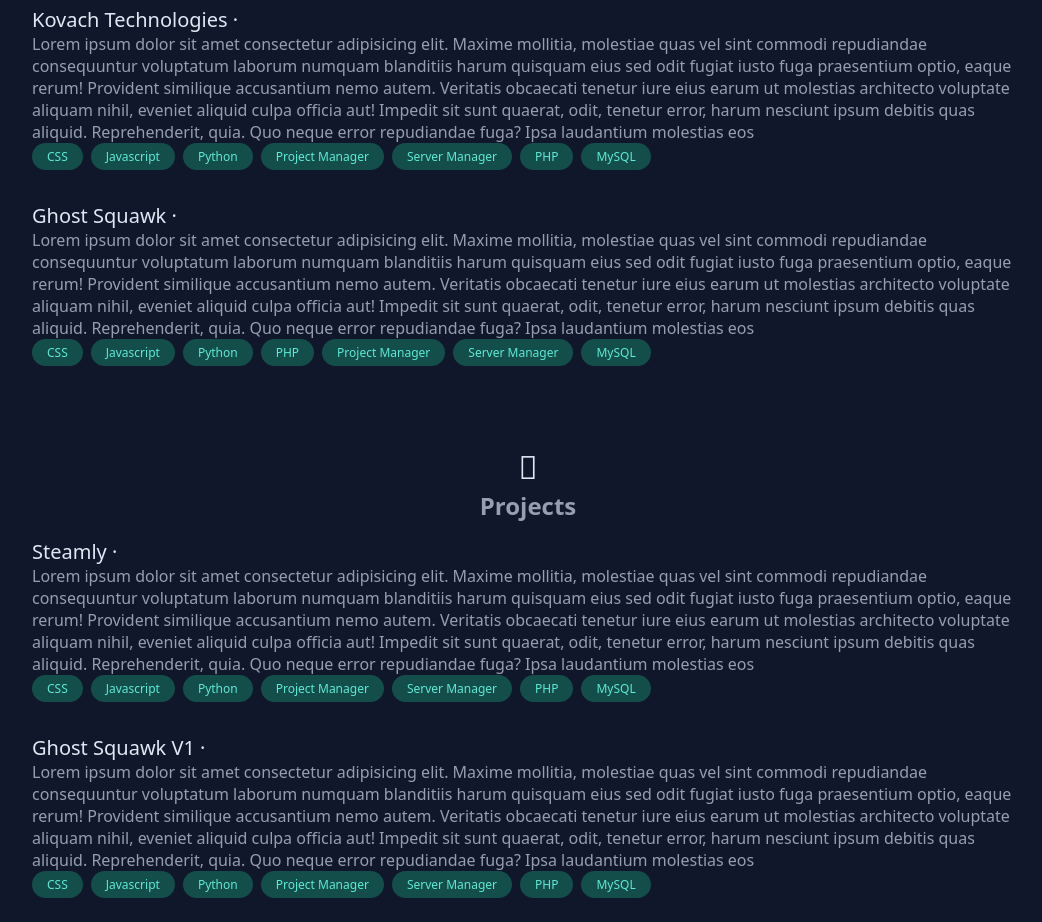
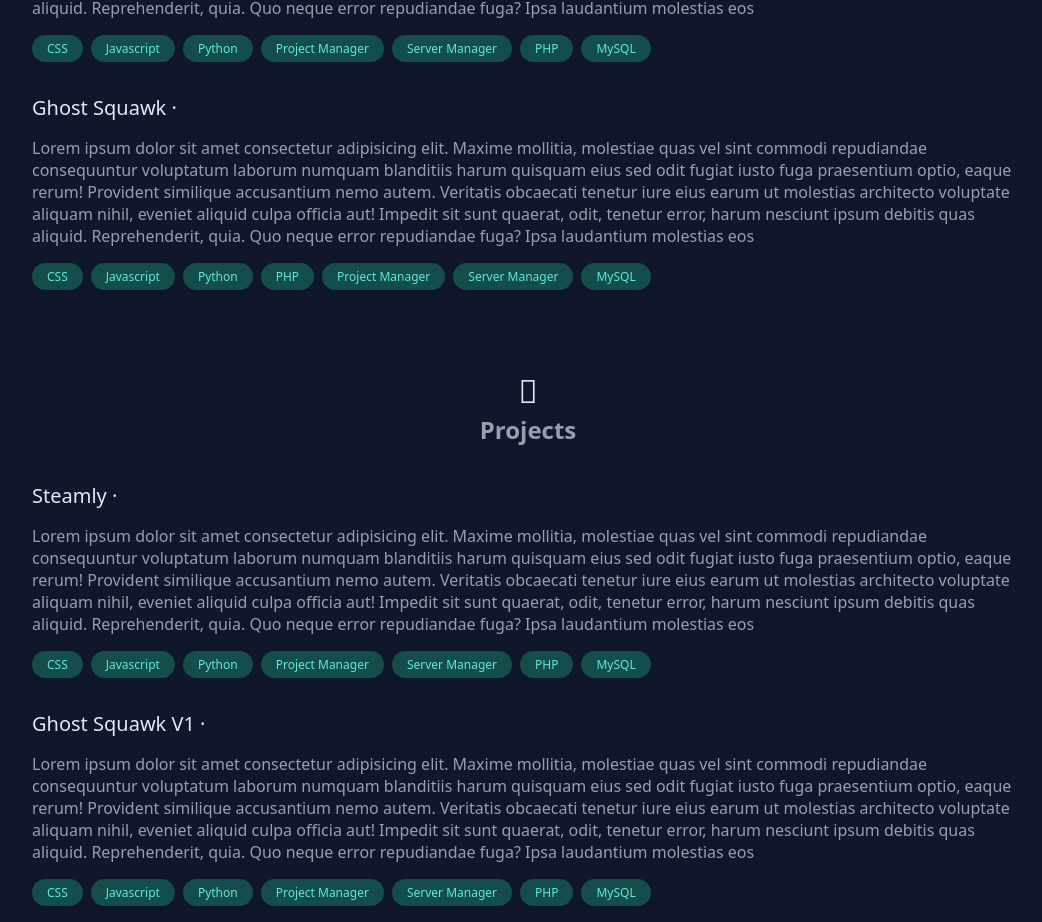
Before and after one commit to MaorIdi/Portfolio, a Next.js app: page / in a window 1280 px wide. Shown: the part 925-1847 px from the top of the page, without its empty margins (112-1154 px from the left). Built offline with nearby package versions, Linux system fonts and the light colour scheme.

Commit message:
animations

```diff
--- a/app/components/Card.tsx
+++ b/app/components/Card.tsx
@@ -1,7 +1,8 @@
 "use client";
-import React from "react";
+import React, { useEffect } from "react";
 import styles from "@/app/styles/Card.module.css";
 import { useState } from "react";
+import { motion } from "framer-motion";
 type props = {
   title: string;
   description: string;
@@ -20,6 +21,11 @@ const Card = (props: props) => {
   const handleExpand = () => {
     setExpand(!expand);
   };
+
+  useEffect(() => {
+    console.log(window.innerWidth);
+  }, []);
+
   return (
     <>
       {showPopUp ? (
@@ -36,20 +42,21 @@ const Card = (props: props) => {
               ></i>
             </div>
             <iframe
+              sandbox="allow-same-origin allow-scripts"
               src={props.linkTo}
               height={
-                window.innerHeight < 1000
+                window.innerWidth < 1330
                   ? window.innerHeight - 180
                   : !expand
                   ? 800
                   : window.innerHeight - 100
               }
               width={
-                window.innerWidth < 1080
+                window.innerWidth < 1330
                   ? window.innerWidth - 25
                   : !expand
-                  ? 1080
-                  : window.innerWidth - 25
+                  ? 1330
+                  : window.innerWidth - 100
               }
             ></iframe>
           </div>
@@ -57,6 +64,16 @@ const Card = (props: props) => {
       ) : (
         ""
       )}
+      <motion.div
+        initial="hidden"
+        whileInView="visible"
+        viewport={{ once: true }}
+        transition={{ duration: 0.5 }}
+        variants={{
+          visible: { opacity: 1, y: 0 },
+          hidden: { opacity: 0, y: 100 },
+        }}
+      >
         <div className={styles.outer} onClick={handleShowPopUp}>
           <p className={styles.date}>{props.date}</p>
           <div className={styles.inner}>
@@ -75,6 +92,7 @@ const Card = (props: props) => {
             </div>
           </div>
         </div>
+      </motion.div>
     </>
   );
 };
--- a/app/components/HomePage.tsx
+++ b/app/components/HomePage.tsx
@@ -121,7 +121,8 @@ quia. Quo neque error repudiandae fuga? Ipsa laudantium molestias eos
           <section id="second">
             <div className={styles.experience}>
               <h1>Experience</h1>
-              <Card
+
+              {/* <Card
                 title="Mycri Services"
                 description={kovachTech}
                 tags={[
@@ -135,7 +136,7 @@ quia. Quo neque error repudiandae fuga? Ipsa laudantium molestias eos
                 ]}
                 date="June — Sep 2023"
                 linkTo="http://mycri-services.000.pe/"
-              />
+              /> */}
 
               <Card
                 title="Kovach Technologies"
@@ -165,7 +166,7 @@ quia. Quo neque error repudiandae fuga? Ipsa laudantium molestias eos
                   "MySQL",
                 ]}
                 date="2021 — 2022"
-                linkTo="http://localhost/GhostSquawkV2/"
+                linkTo="https://ghost-squawk.000webhostapp.com/"
               />
             </div>
           </section>
@@ -202,7 +203,7 @@ quia. Quo neque error repudiandae fuga? Ipsa laudantium molestias eos
                 "MySQL",
               ]}
               date="June — July 2020"
-              linkTo="http://localhost/GhostSquawk/"
+              linkTo="https://ghost-squawk-v1.000webhostapp.com/"
             />
           </section>
         </div>
--- a/app/globals.css
+++ b/app/globals.css
@@ -13,10 +13,6 @@
 
   --card-transition-duration: 150ms;
 }
-* {
-  margin: 0;
-  padding: 0;
-}
 .title {
   color: var(--text-bold);
   font: bold;
@@ -28,6 +24,17 @@
   line-height: 1.4;
 }
 
+@keyframes fade-in {
+  from {
+    opacity: 0;
+  }
+  to {
+    opacity: 1;
+  }
+}
+.container {
+  animation: fade-in 1s ease-in;
+}
 html,
 body {
   margin: 0;
--- a/app/layout.tsx
+++ b/app/layout.tsx
@@ -13,7 +13,9 @@ export default function RootLayout({
 }) {
   return (
     <html lang="en">
-      <body>{children}</body>
+      <body>
+        <div className="container">{children}</div>
+      </body>
     </html>
   );
 }
--- a/app/page.tsx
+++ b/app/page.tsx
@@ -3,7 +3,6 @@ import { BackgroundBeams } from "./components/BackgroundBeams";
 export default function Home() {
   return (
     <>
-      <BackgroundBeams className="bg-beams" />
       <HomePage />
     </>
   );
--- a/app/styles/Card.module.css
+++ b/app/styles/Card.module.css
@@ -23,6 +23,7 @@
   font-size: 16px;
   transition: transform var(--card-transition-duration) ease-in-out;
 }
+
 .outer:hover i {
   transform: translate(3px, -3px);
 }
```
Lines whose indentation alone changed are shown as unchanged.
